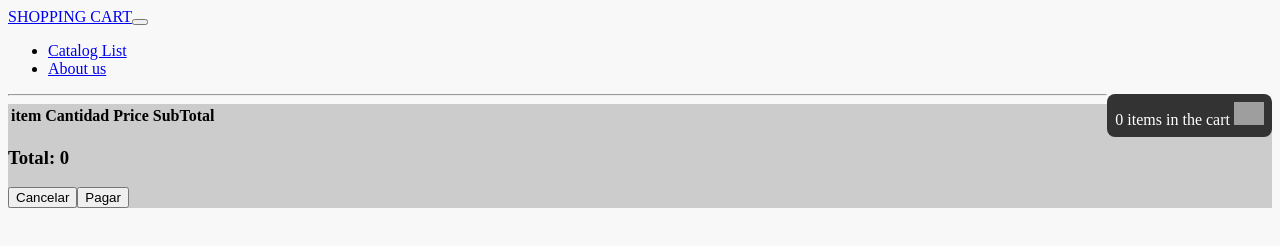
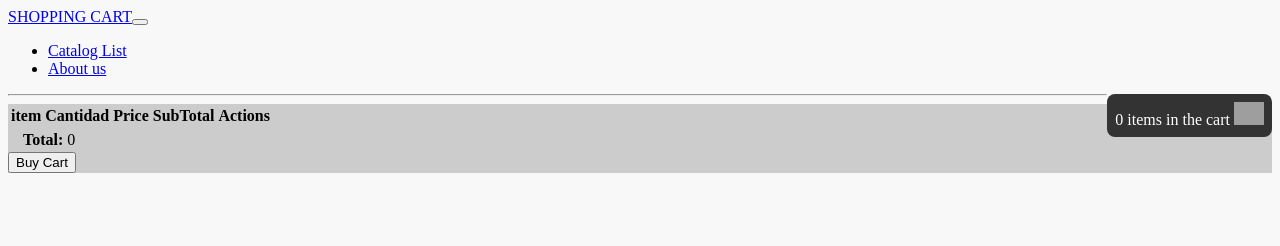
Before and after one commit to diegusweb/react, a React app: page /cart in a window 1280 px wide. Built offline with nearby package versions, Linux system fonts and the light colour scheme; grey boxes are pictures that could not be loaded.

Commit message:
add buy payment

```diff
--- a/src/components/Cart.js
+++ b/src/components/Cart.js
@@ -6,8 +6,6 @@ import { refcar } from "./config/constants";
 class Cart extends Component {
   constructor(props) {
     super(props);
-
-    //this.inputText = React.createRef();
 
     this.state = {
       carts: [],
@@ -24,23 +22,38 @@ class Cart extends Component {
   }
 
   handleText(item, i) {
-    //console.log(refcar);
-    console.log(" dd222sss ");
-    let cantidad = this.refs['cantidad' + i].value;
-    console.log(" dd " + cantidad);
-    //console.log(this.inputText.current.value);
+    let cantidad = this.refs["cantidad" + i].value;
 
-    //refcar[item.id - 1].cantidad = this.inputText.current.value;
-
-    refcar.forEach(function (element) {
-      //console.log(element);
+    refcar.forEach(function(element) {
       if (element.id === item.id) {
-        console.log("siiii");
         element.cantidad = cantidad;
       }
     });
 
-    console.log(refcar);
+    this.setState({
+      carts: refcar,
+      total: 0
+    });
+  }
+
+  handlePayCart(i) {
+    alert("Your Payment was successful");
+    while (refcar.length > 0) {
+      refcar.pop();
+    }
+    this.setState({
+      carts: [],
+      total: 0
+    });
+  }
+
+  handleRemoveItem(item, i) {
+    console.log(i);
+    refcar.forEach(function(element) {
+      if (element.id === item.id) {
+        refcar.pop();
+      }
+    });
 
     this.setState({
       carts: refcar,
@@ -61,6 +74,7 @@ class Cart extends Component {
                   <th scope="col">Cantidad</th>
                   <th scope="col">Price</th>
                   <th scope="col">SubTotal</th>
+                  <th scope="col">Actions</th>
                 </tr>
               </thead>
               <tbody>
@@ -84,16 +98,34 @@ class Cart extends Component {
                       </td>
                       <td>{item.price}</td>
                       <td>{subtotal}</td>
+                      <td onClick={this.handleRemoveItem.bind(this, item, i)}>
+                        remove
+                      </td>
                     </tr>
                   );
                 })}
               </tbody>
             </table>
 
+            <table className="table">
+              <tr>
+                <td />
+                <td />
+                <td />
+                <td className="colTotal">
+                  <b>Total: </b>
+                  {this.state.total}
+                </td>
+                <td />
+              </tr>
+            </table>
             <div className="col-sm-6">
-              <h3>Total: {this.state.total}</h3>
-              <button className="btn btn-default">Cancelar</button>
-              <button className="btn btn-default">Pagar</button>
+              <button
+                className="btn btn-success"
+                onClick={this.handlePayCart.bind(this)}
+              >
+                Buy Cart
+              </button>
             </div>
           </div>
         </div>
--- a/src/components/NavCartCount.js
+++ b/src/components/NavCartCount.js
@@ -5,7 +5,7 @@ import { refcar } from "./config/constants";
 class NavCartCount extends Component {
 
   render() {
-    return <div className="cart">{refcar.length} items in the cart <img className="logo" width="30" src="https://www.iconsdb.com/icons/preview/caribbean-blue/cart-15-xxl.png" alt="Veggy Brand Logo" /></div>
+    return <div className="cart">{refcar.length} items in the cart <img className="logo" width="30" src="https://www.iconsdb.com/icons/preview/caribbean-blue/cart-15-xxl.png" alt="" /></div>
   }
 }
 
--- a/src/styles.css
+++ b/src/styles.css
@@ -28,3 +28,8 @@ body{
 .cart-input-with{
   width: 100px;
 }
+
+.colTotal{
+  float: right;
+
+}
```
